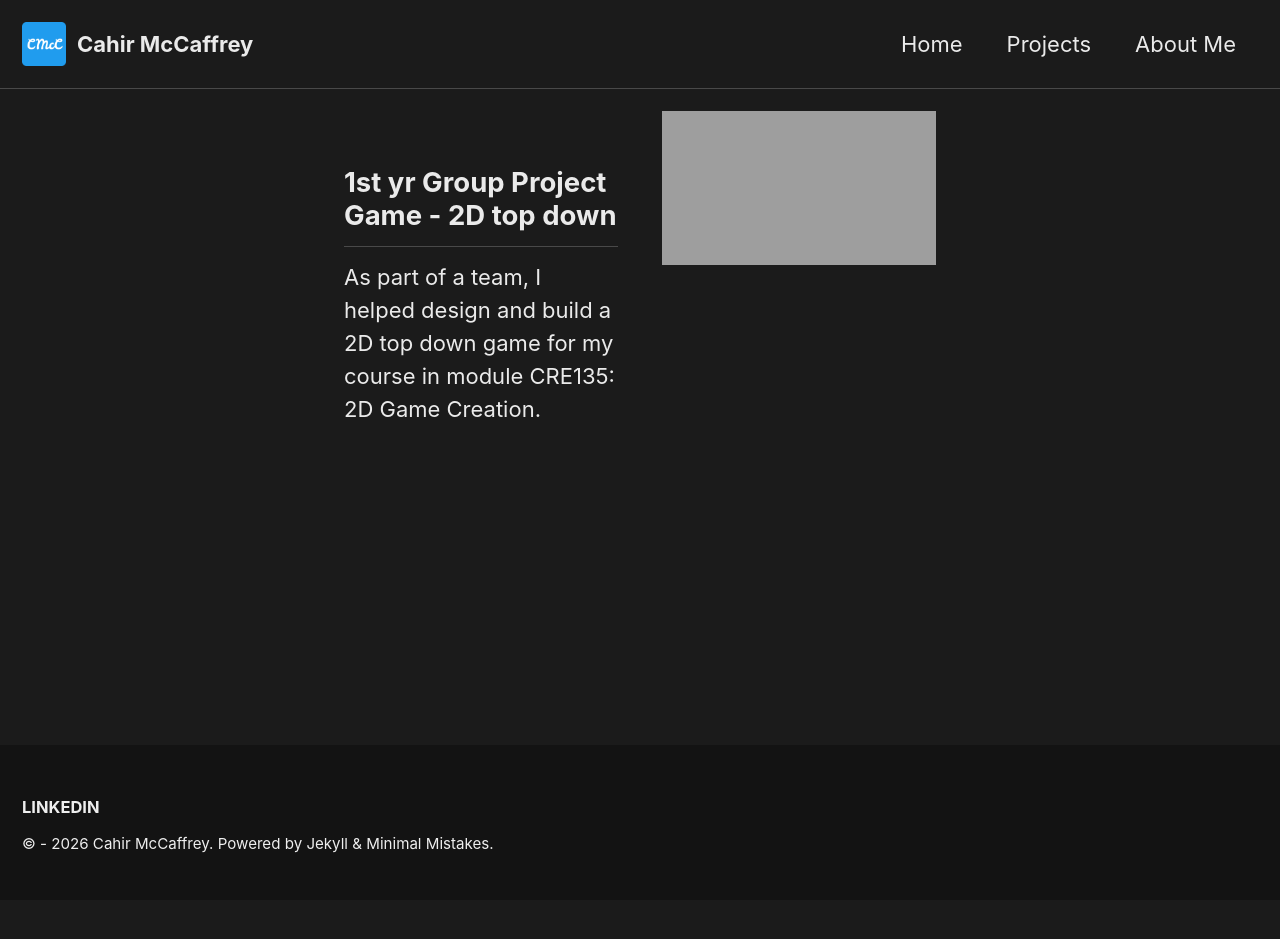
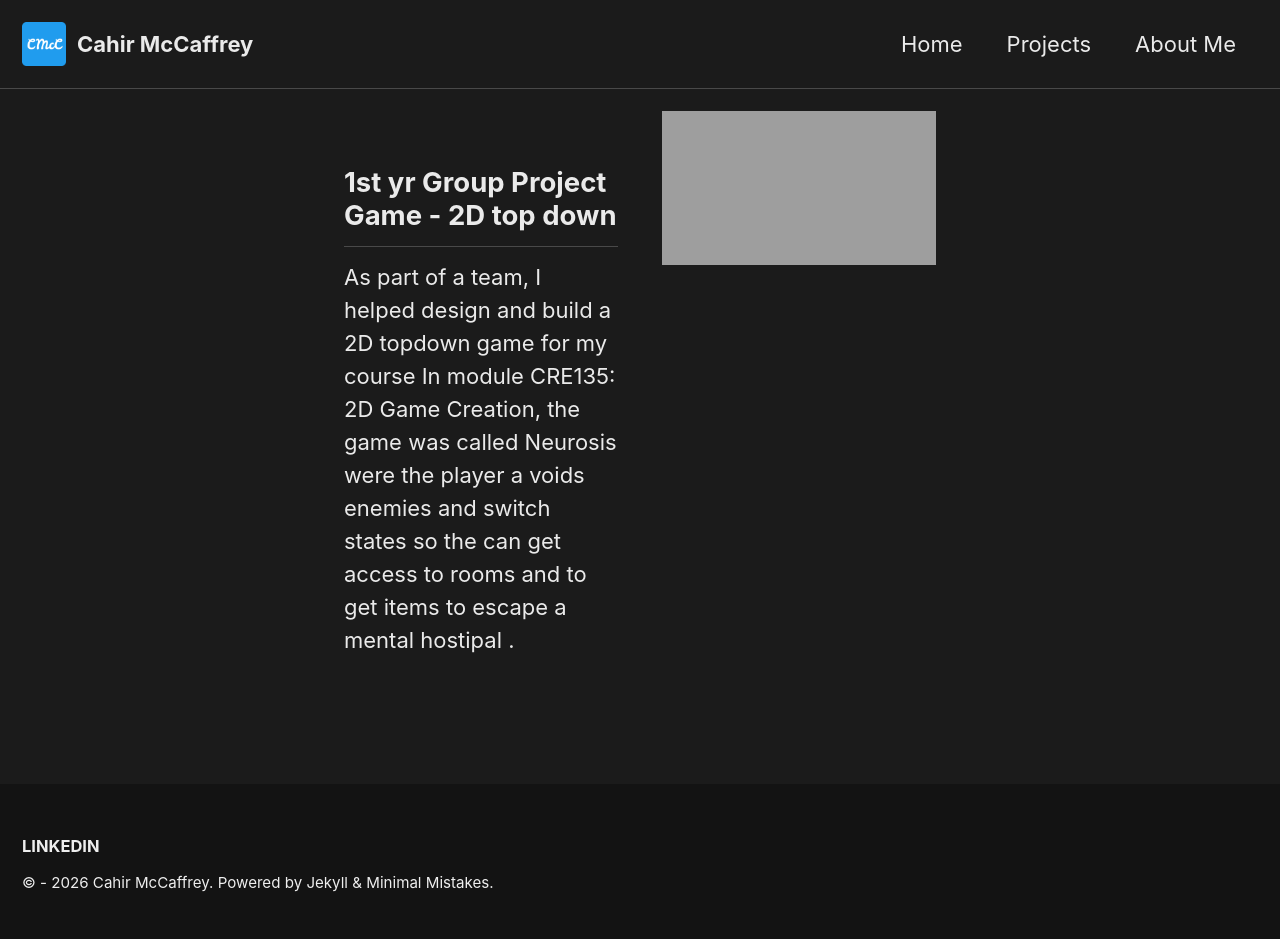
Before and after one commit to MADMAX4TIMEF1CHAMP/MADMAX4TIMEF1CHAMP.github.io, a Jekyll site: the page built from _pages/projects-1styrgrouprojectgame2dtopdown.md, in a window 1280 px wide. Built offline with Jekyll 4.4.1, drawn with Linux system fonts in a browser that asks for light colours; our own code applies the rules of GitHub Pages for plain Markdown files; before the commit the page ends 900 px from its top, so only the background shows below that; grey boxes are pictures that could not be loaded.

Commit message:
Revise project description for 2D topdown game
Updated project description to include game name and mechanics.

```diff
--- a/_pages/projects-1styrgrouprojectgame2dtopdown.md
+++ b/_pages/projects-1styrgrouprojectgame2dtopdown.md
@@ -27,8 +27,7 @@ skills:
 <div style="flex:1 1 250px; min-width:250px;">
 <h2>1st yr  Group Project Game - 2D top down</h2>
 <p>
-As part of a team, I helped design and build a 2D top down game for my course
-in module CRE135: 2D Game Creation.
+As part of a team, I helped design and build a 2D topdown game for my course In module CRE135: 2D Game Creation, the game was called Neurosis were the player a voids enemies and switch states so the can get access to rooms and to get items to escape a mental hostipal .
 </p>
 </div>
 <!-- RIGHT: video/content area -->
```
